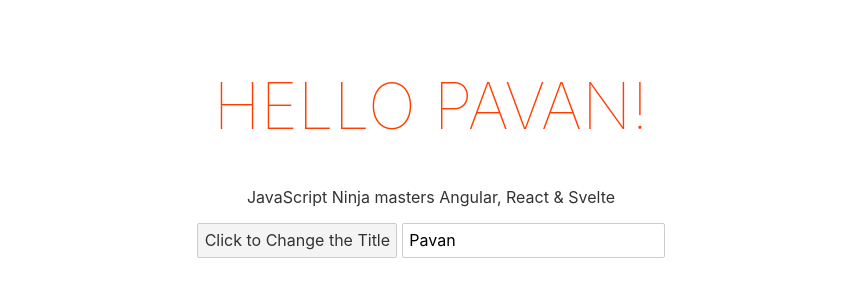
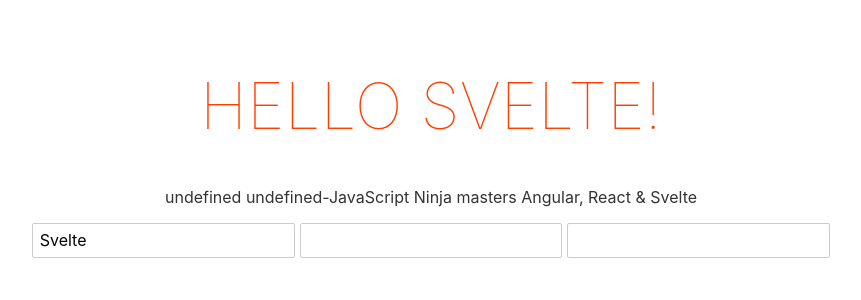
Before and after one commit to pavanjava/svelte-course, a Svelte app in the folder myproject/: page / in a window 1280 px wide. Shown: the top 300 px of the page, without its empty margins (209-1070 px from the left). Built offline with nearby package versions, Linux system fonts and the light colour scheme.

Commit message:
reactive blocks and reactive variables

```diff
--- a/myproject/src/App.svelte
+++ b/myproject/src/App.svelte
@@ -1,6 +1,19 @@
 <script>
     export let name;
     export let channel;
+    let firstName;
+    let lastName;
+
+    // reactive variable
+    $: fullName = `${firstName} ${lastName}`;
+
+    //reactive block
+    $: {
+        console.log(firstName);
+        console.log(lastName);
+        console.log(fullName);
+        console.log(name);
+    }
 
     const handleClick = () => {
         name = 'JavaScript Ninja';
@@ -11,14 +24,16 @@
     }
 </script>
 
+<!--
+This example demo the reactive values, reactive values are such values they depend on
+and updates any ony of the depending value changes
+-->
 <main>
     <h1>Hello {name}!</h1>
-    <p>{channel} masters Angular, React & Svelte</p>
-    <button on:click={handleClick}>Click to Change the Title</button>
-	<!-- below are two methods for 2-way data binding in svelte, we can use any of the two ways but the second is more recommended approach  -->
-    <!--<input type="text" on:input={handleInput} value={name}>-->
-	<input type="text" bind:value={name}>
-
+    <p>{fullName}-{channel} masters Angular, React & Svelte</p>
+    <input type="text" bind:value={name}>
+    <input type="text" bind:value={firstName}>
+    <input type="text" bind:value={lastName}>
 </main>
 
 <style>
--- a/myproject/src/main.js
+++ b/myproject/src/main.js
@@ -3,7 +3,7 @@
 const app = new App({
 	target: document.body,
 	props: {
-		name: 'Pavan',
+		name: 'Svelte',
 		channel: 'JavaScript Ninja'
 	}
 });
```
